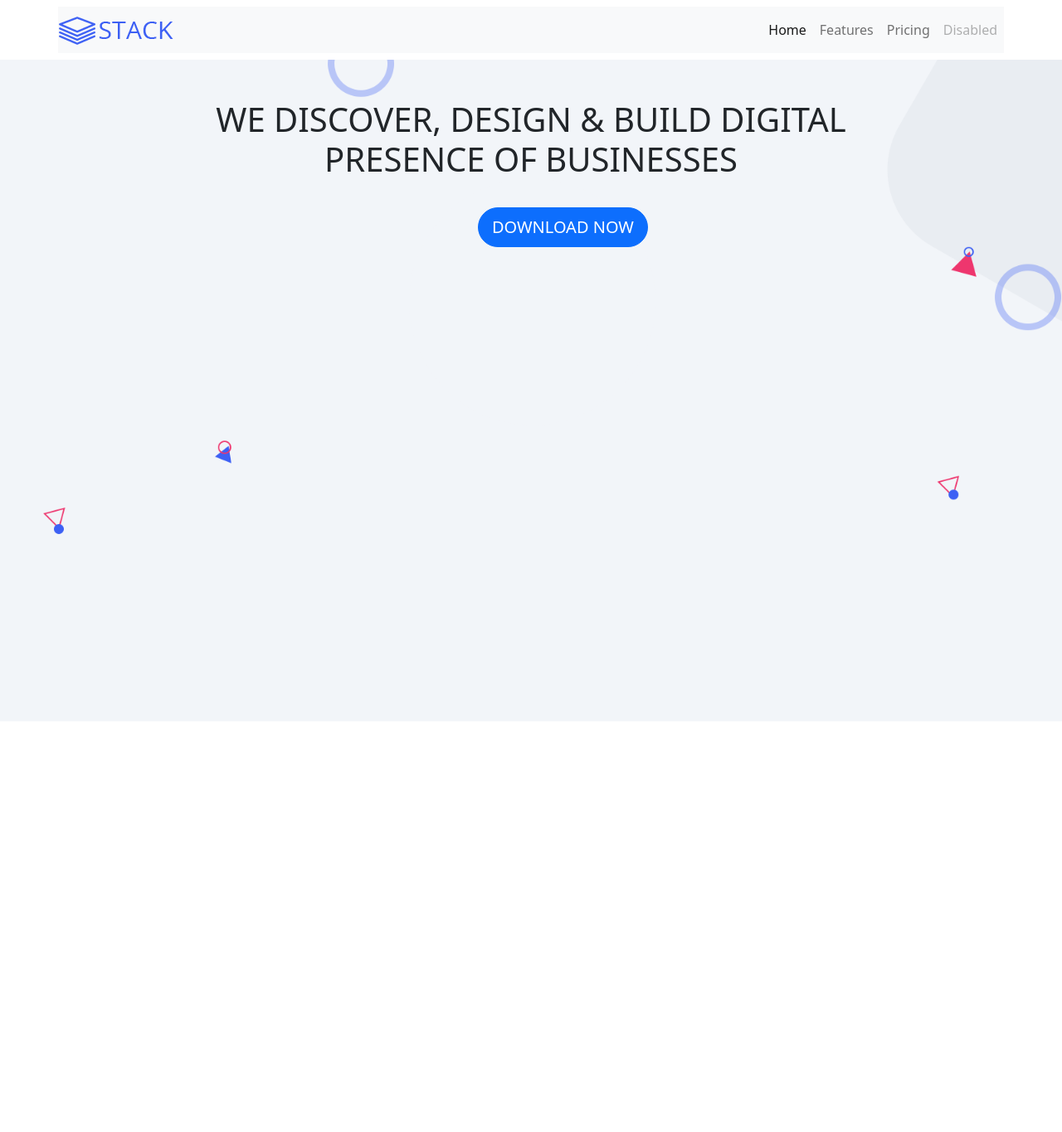
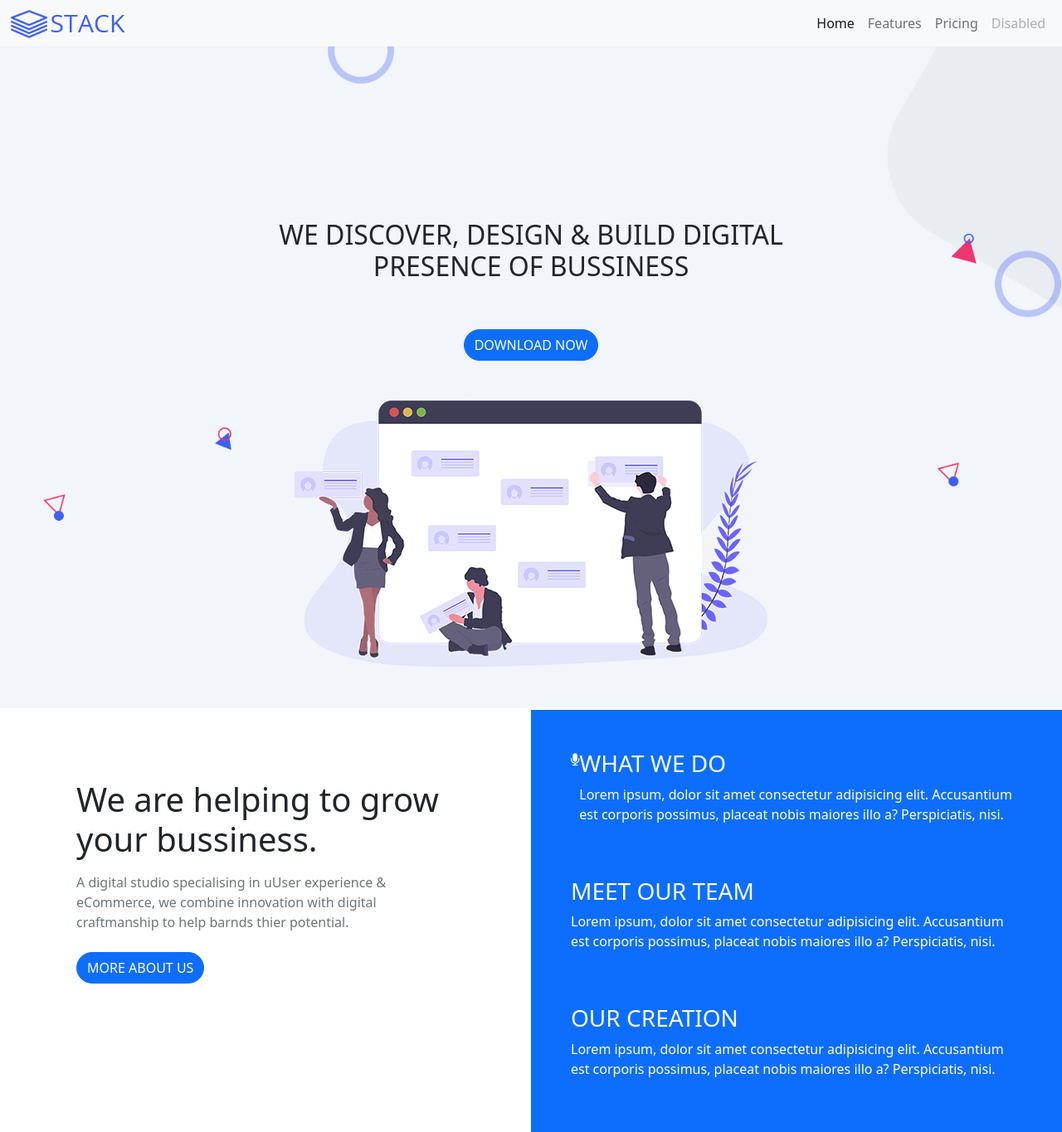
Before and after one commit to dev-hamza7977/Event-proj-2, a plain HTML site: page index.html in a window 1280 px wide. Shown: the whole page at 83% size. Before the commit the page ends 872 px from the top, so only its background shows below. Drawn offline with nearby package versions, Linux system fonts and the light colour scheme.

Commit message:
not completed

```diff
--- a/index.html
+++ b/index.html
@@ -5,26 +5,34 @@
     <meta charset="UTF-8">
     <meta http-equiv="X-UA-Compatible" content="IE=edge">
     <meta name="viewport" content="width=device-width, initial-scale=1.0">
-    <title>Document</title>
+    <title>Slack</title>
 
     <link href="https://cdn.jsdelivr.net/npm/bootstrap@5.2.0/dist/css/bootstrap.min.css" rel="stylesheet"
         integrity="sha384-gH2yIJqKdNHPEq0n4Mqa/HGKIhSkIHeL5AyhkYV8i59U5AR6csBvApHHNl/vI1Bx" crossorigin="anonymous">
 
     <link rel="stylesheet" href="style.css">
 
+    <link rel="stylesheet" href="https://cdnjs.cloudflare.com/ajax/libs/font-awesome/4.7.0/css/font-awesome.min.css">
 </head>
 
 <body>
-
     <script src="https://cdn.jsdelivr.net/npm/bootstrap@5.2.0/dist/js/bootstrap.bundle.min.js"
         integrity="sha384-A3rJD856KowSb7dwlZdYEkO39Gagi7vIsF0jrRAoQmDKKtQBHUuLZ9AsSv4jD4Xa"
         crossorigin="anonymous"></script>
 
-    <section class="navbar ">
-        <nav class="navbar container navbar-expand-lg bg-light w-100  justify-content-">
-            <img src="images/logo (1).png" alt="logo">
-            <div class=" navbar-collapse justify-content-end" id="navbarNav">
-                <ul class="navbar-nav">
+
+    <section>
+        <nav class="navbar navbar-expand-lg bg-light">
+            <div class="container-fluid ">
+                <div>
+                    <img src="images/logo (1).png" alt="">
+                </div>
+                <button class="navbar-toggler" type="button" data-bs-toggle="collapse" data-bs-target="#navbarNav"
+                    aria-controls="navbarNav" aria-expanded="false" aria-label="Toggle navigation">
+                    <span class="navbar-toggler-icon"></span>
+                </button>
+                <div class="collapse navbar-collapse " id="navbarNav">
+                    <ul class="navbar-nav justify-content-end w-100 ">
                         <li class="nav-item">
                             <a class="nav-link active" aria-current="page" href="#">Home</a>
                         </li>
@@ -43,25 +51,81 @@
         </nav>
     </section>
 
-    <section class="banner">
-        <div>
-            <div class="background-img ">
-                <h1 class="text-center pt-5">WE DISCOVER, DESIGN & BUILD DIGITAL <br>PRESENCE OF BUSINESSES</h1>
-                <button type="button " class="btn btn-primary btn-lg rounded-pill">DOWNLOAD NOW</button>
+
+
+    <section class="background-img">
+        <div class=" container">
+            <div class="row">
+                <div class="col-lg-12 heading text-center  py-5">
+                    <h2>
+                        WE DISCOVER, DESIGN & BUILD DIGITAL <br> PRESENCE OF BUSSINESS
+                    </h2>
+                </div>
+                <div class="col-lg-12 text-center pb-5">
+                    <button class="btn btn-primary rounded-pill">DOWNLOAD NOW</button>
+                </div>
+                <div class="banner-img-2 text-center">
+                    <img src="images/bannerimg.png" class="img-fluid" alt="">
+                </div>
 
             </div>
-
-
-
-
+        </div>
     </section>
 
 
 
+    <section class="helping">
+        <div class="container-fluid">
+            <div class="row">
+                <div class="col-lg-6">
+                    <div class="flex d-flex justify-content-around flex-column  ">
+                        <div>
+                            <h1 class="py-1">
+                                We are helping to grow your bussiness.
+                            </h1>
+                        </div>
+                        <div class="py-1 text-secondary">
+                            <p>
+                                A digital studio specialising in uUser experience & eCommerce, we combine innovation
+                                with
+                                digital craftmanship to help barnds thier potential.
+                            </p>
+                        </div>
+                        <div class="py-1">
+                            <button class="btn btn-primary rounded-pill">MORE ABOUT US</button>
+                        </div>
+                    </div>
+                </div>
+
+                <div class="col-lg-6 bg-primary p-5">
+                    <div class="d-flex justify-content-center flex-column">
+                        <div class="d-flex justify-content-between text-white pb-5">
+                            <div>
+                                <i class="fa fa-microphone" aria-hidden="true"></i>
+                            </div>
+                            <div>
+                                <h3>WHAT WE DO</h3>
+                                <p>Lorem ipsum, dolor sit amet consectetur adipisicing elit. Accusantium est corporis
+                                    possimus, placeat nobis maiores illo a? Perspiciatis, nisi.</p>
+                            </div>
+                        </div>
+                        <div class="text-white pb-5">
+                            <h3>MEET OUR TEAM</h3>
+                            <p>Lorem ipsum, dolor sit amet consectetur adipisicing elit. Accusantium est corporis
+                                possimus, placeat nobis maiores illo a? Perspiciatis, nisi.</p>
+                        </div>
+                        <div class="text-white ">
+                            <h3>OUR CREATION</h3>
+                            <p>Lorem ipsum, dolor sit amet consectetur adipisicing elit. Accusantium est corporis
+                                possimus, placeat nobis maiores illo a? Perspiciatis, nisi.</p>
+                        </div>
+                    </div>
+
+                </div>
+
+            </div>
+        </div>
     </section>
-
-
-
 </body>
 
 </html>
--- a/style.css
+++ b/style.css
@@ -7,7 +7,13 @@
     height: 100vh;
 }
 
-.btn {
-    margin-top: 2%;
-    margin-left: 45%;
+
+
+
+.heading {
+    margin-top: 20vh;
 }
+
+.flex {
+    padding: 10vh 10vh 10vh;
+}
```
Lines whose indentation alone changed are shown as unchanged.
